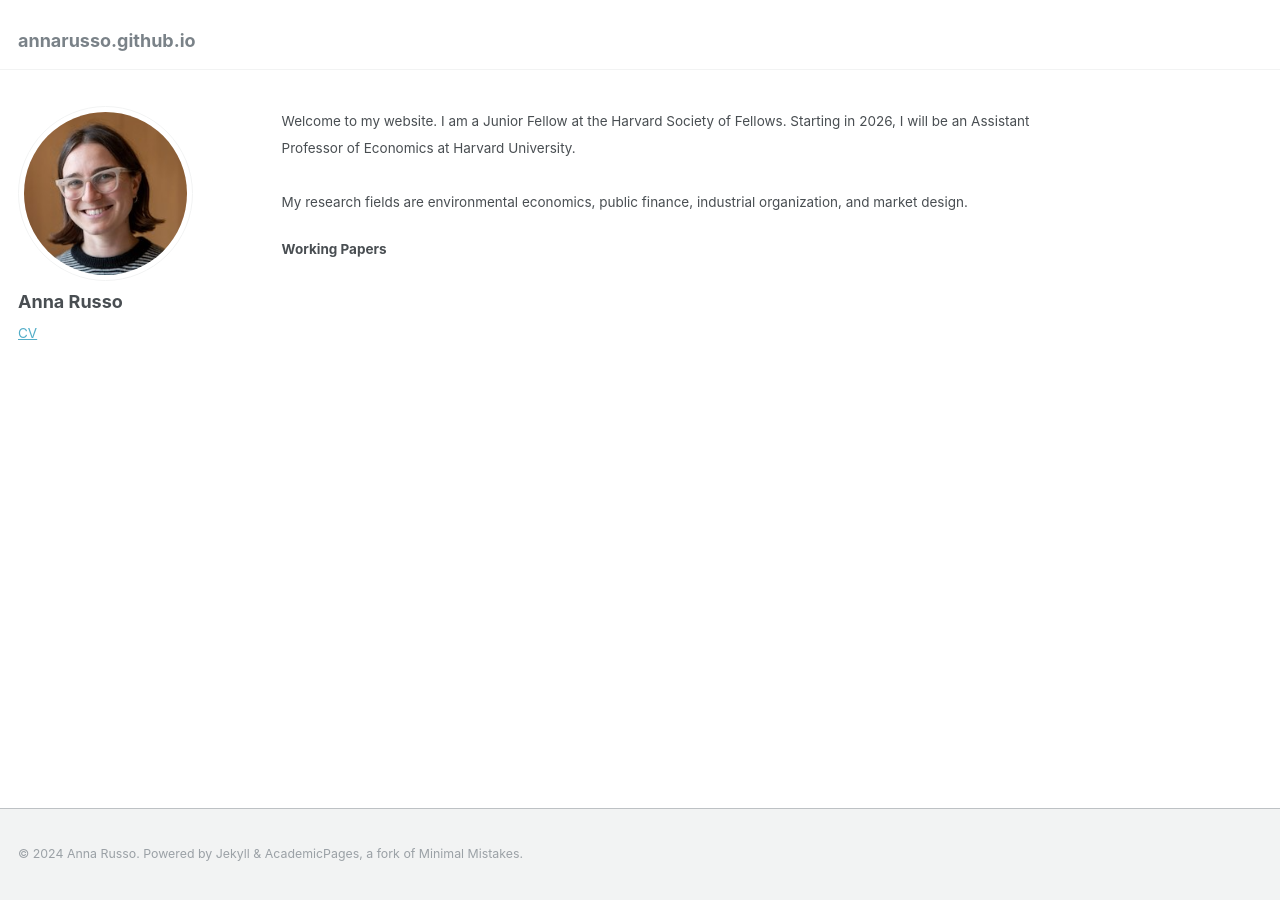
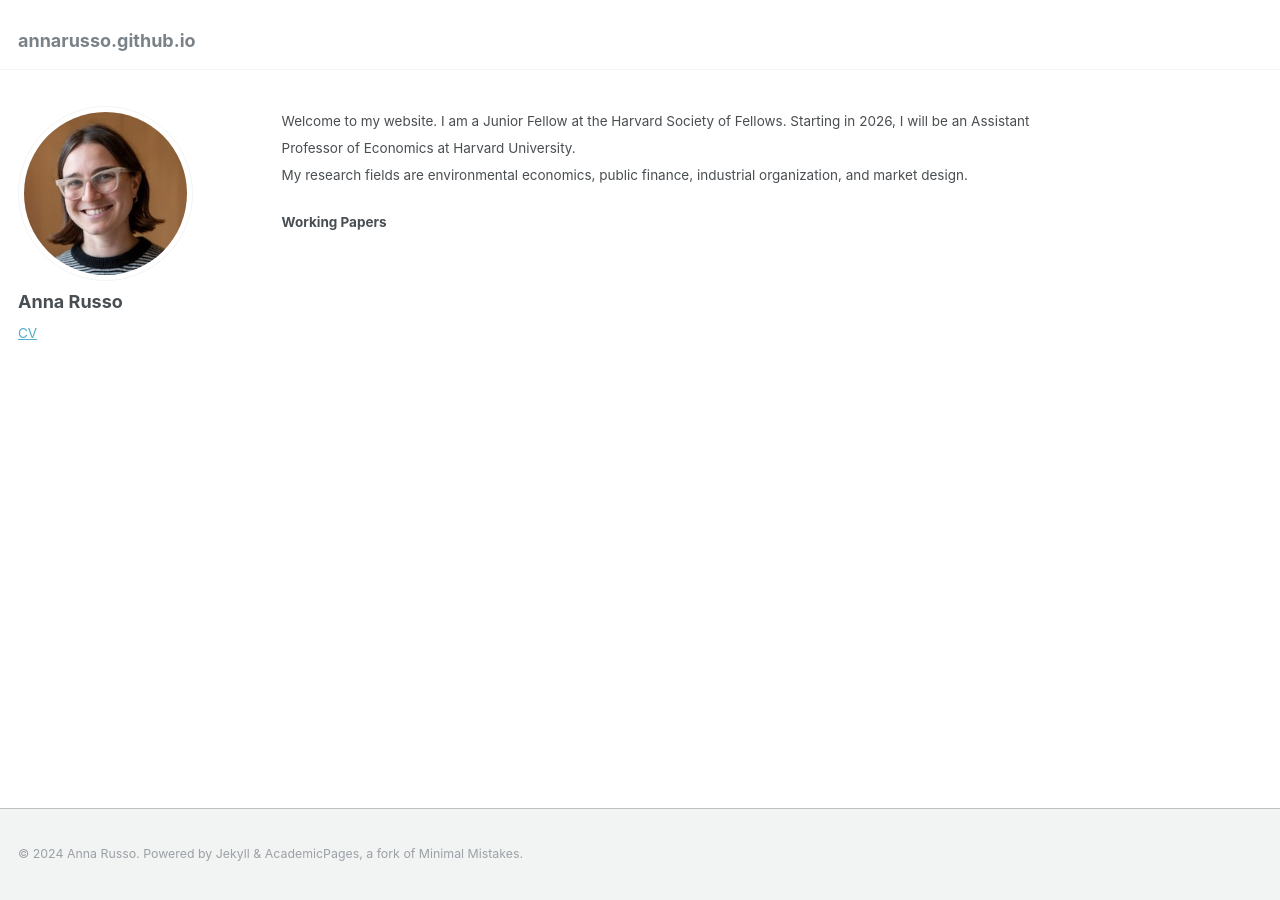
Before and after one commit to annarusso/annarusso.github.io, a Jekyll site: the page built from _pages/about.md, in a window 1280 px wide. Built offline with Jekyll 4.4.1, drawn with Linux system fonts in a browser that asks for light colours.

```diff
--- a/_pages/about.md
+++ b/_pages/about.md
@@ -7,7 +7,7 @@ redirect_from:
   - /about.html
 ---
 
-<small> Welcome to my website. I am a Junior Fellow at the Harvard Society of Fellows. Starting in 2026, I will be an Assistant Professor of Economics at Harvard University. <br> <br>
+<small> Welcome to my website. I am a Junior Fellow at the Harvard Society of Fellows. Starting in 2026, I will be an Assistant Professor of Economics at Harvard University. <br>
 My research fields are environmental economics, public finance, industrial organization, and market design.
 
 #### Working Papers
```
